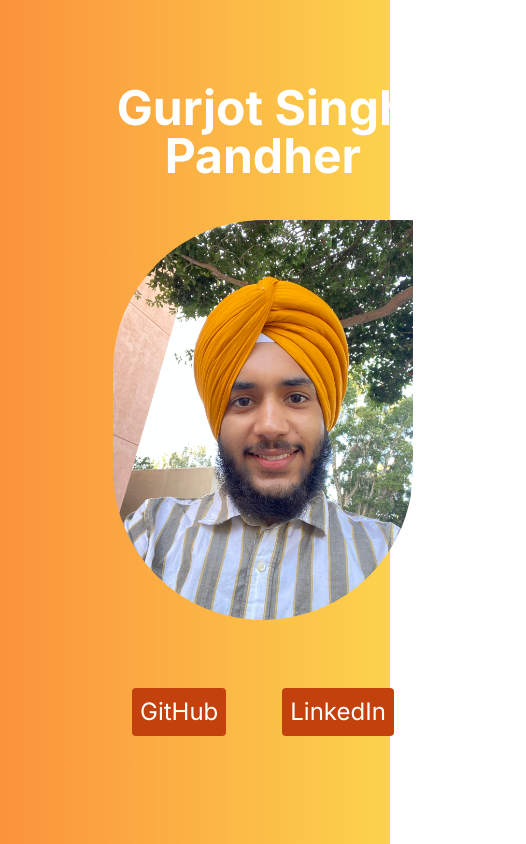
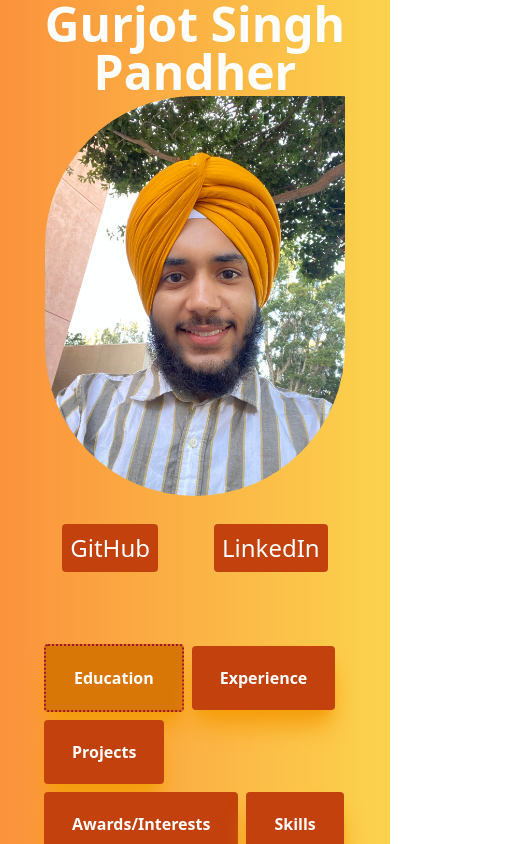
Before and after one commit to SinghGurjotPandher/personal_website, a Next.js app: page / in a window 390 px wide. Shown: the top 844 px of the page, 526 px wide, since content can reach past the window. Built offline with nearby package versions, Linux system fonts and the light colour scheme.

Commit message:
Added responsiveness based on screen size.

```diff
--- a/app/layout.tsx
+++ b/app/layout.tsx
@@ -2,7 +2,7 @@ import type { Metadata } from "next";
 import { Inter } from "next/font/google";
 import "./globals.css";
 
-const inter = Inter({ subsets: ["latin"] });
+const inter = Inter({ subsets: ["latin"]});
 
 export const metadata: Metadata = {
   title: "Gurjot's Personal Website",
@@ -16,7 +16,7 @@ export default function RootLayout({
 }>) {
   return (
     <html lang="en">
-      <body className={inter.className}>{children}</body>
+      <body className='bg-gradient-to-l from-amber-300 to-orange-400'>{children}</body>
     </html>
   );
 }
--- a/app/page.tsx
+++ b/app/page.tsx
@@ -20,7 +20,7 @@ import { languages } from './assets/interests_certifications'
 
 function ProfileImage() {
   return (
-    <div className='flex justify-center mt-10'>
+    <div className='flex justify-center lg:mt-10'>
       <Image
         className=' rounded-tl-full rounded-b-full'
         src={profileImage}
@@ -34,7 +34,7 @@ function ProfileImage() {
 function SocialMediaButtons({GitHubLink, LinkedInLink}
   :{GitHubLink: string, LinkedInLink: string}) {
   return (
-    <div className='flex justify-center text-2xl m-10'>
+    <div className='flex justify-center text-2xl lg:m-20 '>
       <Link className='bg-orange-700 hover:bg-orange-600 transition-all rounded p-2 m-7 text-white'
         href={`${GitHubLink}`}
         target='_blank'> GitHub </Link>
@@ -47,8 +47,8 @@ function SocialMediaButtons({GitHubLink, LinkedInLink}
 
 function Demographics() {
   return (
-    <div className='flex-1 inline-block m-16'>
-      <h1 className='text-5xl text-center font-bold m-5 text-white'> Gurjot Singh Pandher </h1>
+    <div className='flex-1 inline-block lg:m-30 md:m-10 '>
+      <h1 className='flex justify-center text-5xl text-center font-bold text-white'> Gurjot Singh Pandher </h1>
       <ProfileImage />
       <SocialMediaButtons
         GitHubLink='https://github.com/SinghGurjotPandher'
@@ -308,7 +308,7 @@ function Portfolio() {
 
 export default function Home() {
   return (
-    <section className='md:flex h-screen w-screen bg-gradient-to-l from-amber-300 to-orange-400'>
+    <section className='md:flex h-screen w-screen'>
       <Demographics />
       <Portfolio />
     </section>
```
